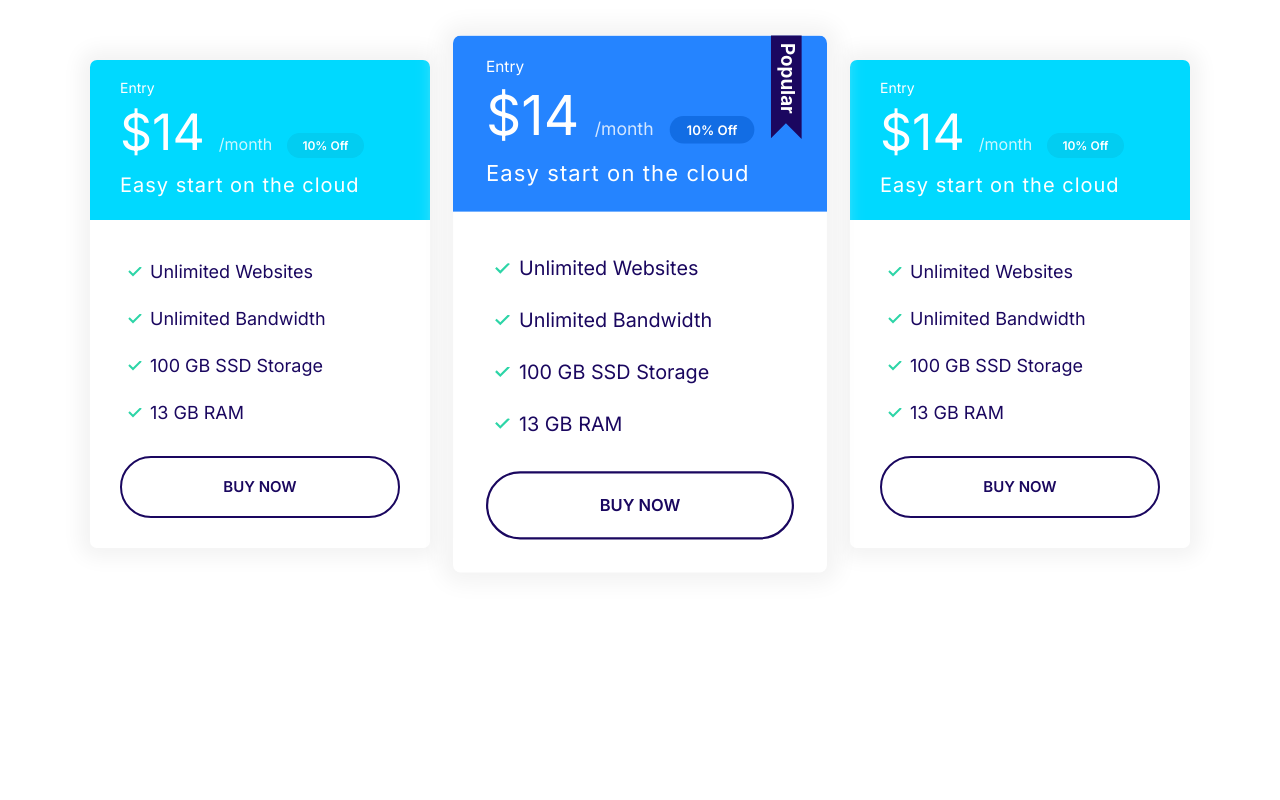
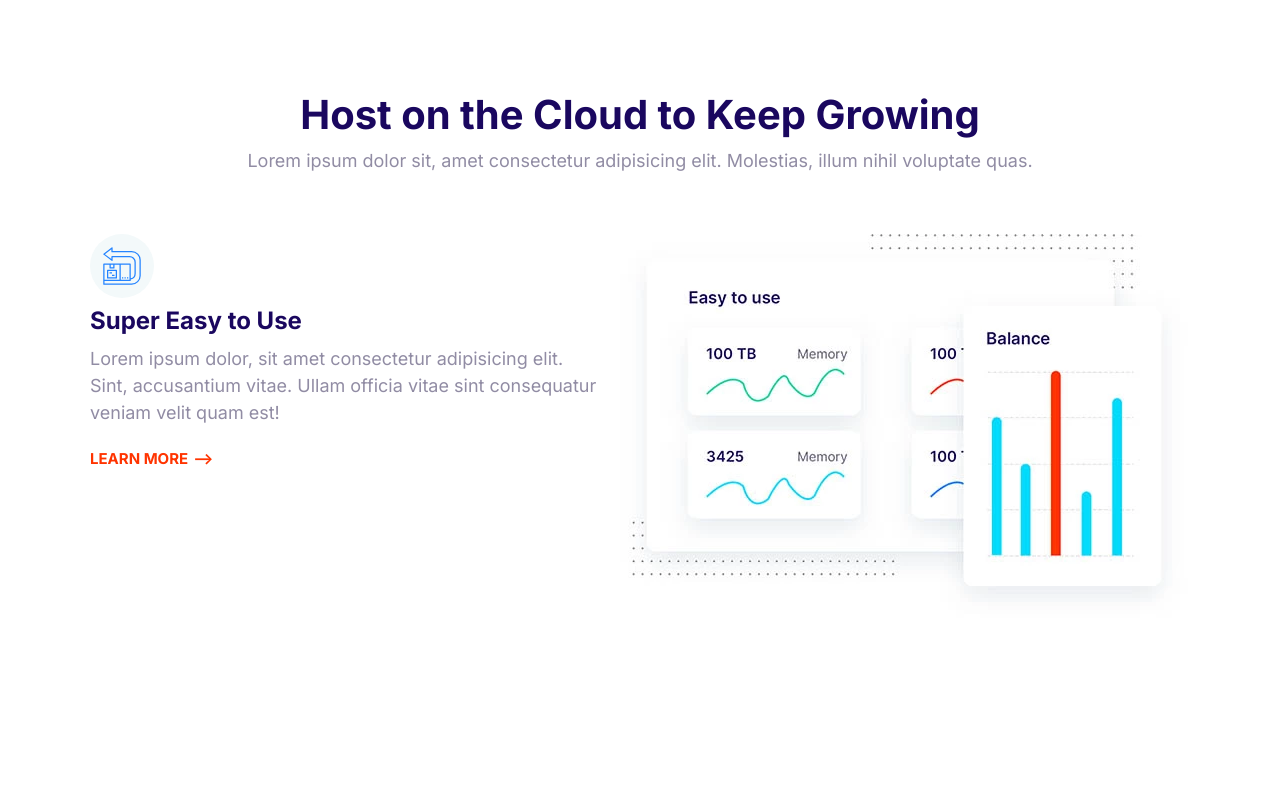
Before and after one commit to codewithjean/moshify, a plain HTML site: page index.html in a window 1280 px wide. Shown: the top 800 px of the page. Drawn offline with Linux system fonts and the light colour scheme.

Commit message:
Build the feature-block component.

```diff
--- a/css/styles.css
+++ b/css/styles.css
@@ -791,3 +791,28 @@
 
 @media screen and (min-width: 768px) {
 }
+
+/* Features */
+
+.feature {
+  gap: 4rem 2rem;
+  margin: 12rem 0;
+}
+
+.feature:first-of-type {
+  margin-top: 6rem;
+}
+
+.feature__heading {
+  margin: 1rem 0;
+}
+
+.feature__image {
+  width: 100%;
+}
+
+@media screen and (min-width: 1024px) {
+  .feature:nth-of-type(even) .feature__content {
+    order: 2;
+  }
+}
--- a/index.html
+++ b/index.html
@@ -13,69 +13,78 @@
         <link rel="preconnect" href="https://fonts.googleapis.com">
         </head>
 <body >
-    <section class="block container block-plans">
-        <div class="grid grid--1x3">
-            <div class="plan">
-                <div class="card card--secondary">
-                    <header class="card__header">
-                        <h3 class="plan__name">Entry</h3>
-                        <span class="plan__price"> $14 </span>
-                        <span class="plan__billing-cycle"> /month</span>
-                        <span class="badge badge--secondary badge--small"> 10% Off</span>
-                        <span class="plan__description"> Easy start on the cloud</span>
-                    </header>
-                    <div class="card__body">
-                        <ul class="list list--tick">
-                            <li class="list__item">Unlimited Websites</li>
-                            <li class="list__item">Unlimited Bandwidth</li>
-                            <li class="list__item">100 GB SSD Storage</li>
-                            <li class="list__item">13 GB RAM</li>
-                        </ul>
-                        <button class="btn btn--outline btn--block">Buy Now</button>
-                    </div>
-                </div>
+    <section class="block container">
+        <header class="block__header">
+            <h2>Host on the Cloud to Keep Growing</h2>
+            <p>
+                Lorem ipsum dolor sit, amet consectetur adipisicing elit.
+                Molestias, illum nihil voluptate quas.
+            </p>
+        </header>
+        <article class="grid grid--1x2 feature">
+            <div class="feature__content">
+                <span class="icon-container">
+                    <svg class="icon icon--primary">
+                        <use xlink:href="images/sprite.svg#easy"></use>
+                    </svg>
+                </span>
+                <h3 class=feature__heading>Super Easy to Use</h3>
+                <p>
+                    Lorem ipsum dolor, sit amet consectetur adipisicing elit. Sint, accusantium vitae.
+                    Ullam officia vitae sint consequatur veniam velit quam est!
+                </p>
+                <a href="#" class="link-arrow">Learn More</a>
             </div>
-            <div class="plan plan--popular">
-                <div class="card card--primary">
-                    <header class="card__header">
-                        <h3 class="plan__name">Entry</h3>
-                        <span class="plan__price"> $14 </span>
-                        <span class="plan__billing-cycle"> /month</span>
-                        <span class="badge badge--primary badge--small"> 10% Off</span>
-                        <span class="plan__description"> Easy start on the cloud</span>
-                    </header>
-                    <div class="card__body">
-                        <ul class="list list--tick">
-                            <li class="list__item">Unlimited Websites</li>
-                            <li class="list__item">Unlimited Bandwidth</li>
-                            <li class="list__item">100 GB SSD Storage</li>
-                            <li class="list__item">13 GB RAM</li>
-                        </ul>
-                        <button class="btn btn--outline btn--block">Buy Now</button>
-                    </div>
-                </div>
+            <picture>
+                <source type=image/webp srcset="images/easy.webp 1x, images/easy@2x.webp 2x">
+                <source type=image/jpg srcset="images/easy.jpg 1x, images/easy@2x.jpg 2x">
+                <img class="featue__image" src="images/easy@2x.jpg" alt="">
+            </picture>
+        </article>
+    </section>
+    <section class="block container">
+        <article class="grid grid--1x2 feature">
+            <div class="feature__content">
+                <span class="icon-container">
+                    <svg class="icon icon--primary">
+                        <use xlink:href="images/sprite.svg#computer"></use>
+                    </svg>
+                </span>
+                <h3 class=feature__heading>Simply fast Websites</h3>
+                <p>
+                    Lorem ipsum dolor, sit amet consectetur adipisicing elit. Sint, accusantium vitae.
+                    Ullam officia vitae sint consequatur veniam velit quam est!
+                </p>
+                <a href="#" class="link-arrow">Learn More</a>
             </div>
-            <div class="plan">
-                <div class="card card--secondary">
-                    <header class="card__header">
-                        <h3 class="plan__name">Entry</h3>
-                        <span class="plan__price"> $14 </span>
-                        <span class="plan__billing-cycle"> /month</span>
-                        <span class="badge badge--secondary badge--small"> 10% Off</span>
-                        <span class="plan__description"> Easy start on the cloud</span>
-                    </header>
-                    <div class="card__body">
-                        <ul class="list list--tick">
-                            <li class="list__item">Unlimited Websites</li>
-                            <li class="list__item">Unlimited Bandwidth</li>
-                            <li class="list__item">100 GB SSD Storage</li>
-                            <li class="list__item">13 GB RAM</li>
-                        </ul>
-                        <button class="btn btn--outline btn--block">Buy Now</button>
-                    </div>
-                </div>
+            <picture>
+                <source type=image/webp srcset="images/fast.webp 1x, images/fast@2x.webp 2x">
+                <source type=image/jpg srcset="images/fast.jpg 1x, images/fast@2x.jpg 2x">
+                <img class="featue__image" src="images/fast@2x.jpg" alt="">
+            </picture>
+        </article>
+    </section>
+    <section class="block container">
+        <article class="grid grid--1x2 feature">
+            <div class="feature__content">
+                <span class="icon-container">
+                    <svg class="icon icon--primary">
+                        <use xlink:href="images/sprite.svg#clock"></use>
+                    </svg>
+                </span>
+                <h3 class=feature__heading>WordPress made easy</h3>
+                <p>
+                    Lorem ipsum dolor, sit amet consectetur adipisicing elit. Sint, accusantium vitae.
+                    Ullam officia vitae sint consequatur veniam velit quam est!
+                </p>
+                <a href="#" class="link-arrow">Learn More</a>
             </div>
-        </div>
+            <picture>
+                <source type=image/webp srcset="images/wordpress.webp 1x, images/wordpress@2x.webp 2x">
+                <source type=image/jpg srcset="images/wordpress.jpg 1x, images/wordpress@2x.jpg 2x">
+                <img class="featue__image" src="images/wordpress@2x.jpg" alt="">
+            </picture>
+        </article>
     </section>
     <script src="js/main.js"></script>
 </body>
```
Also changed, not shown: components/feature-block.html (added, +74 -0 lines).
